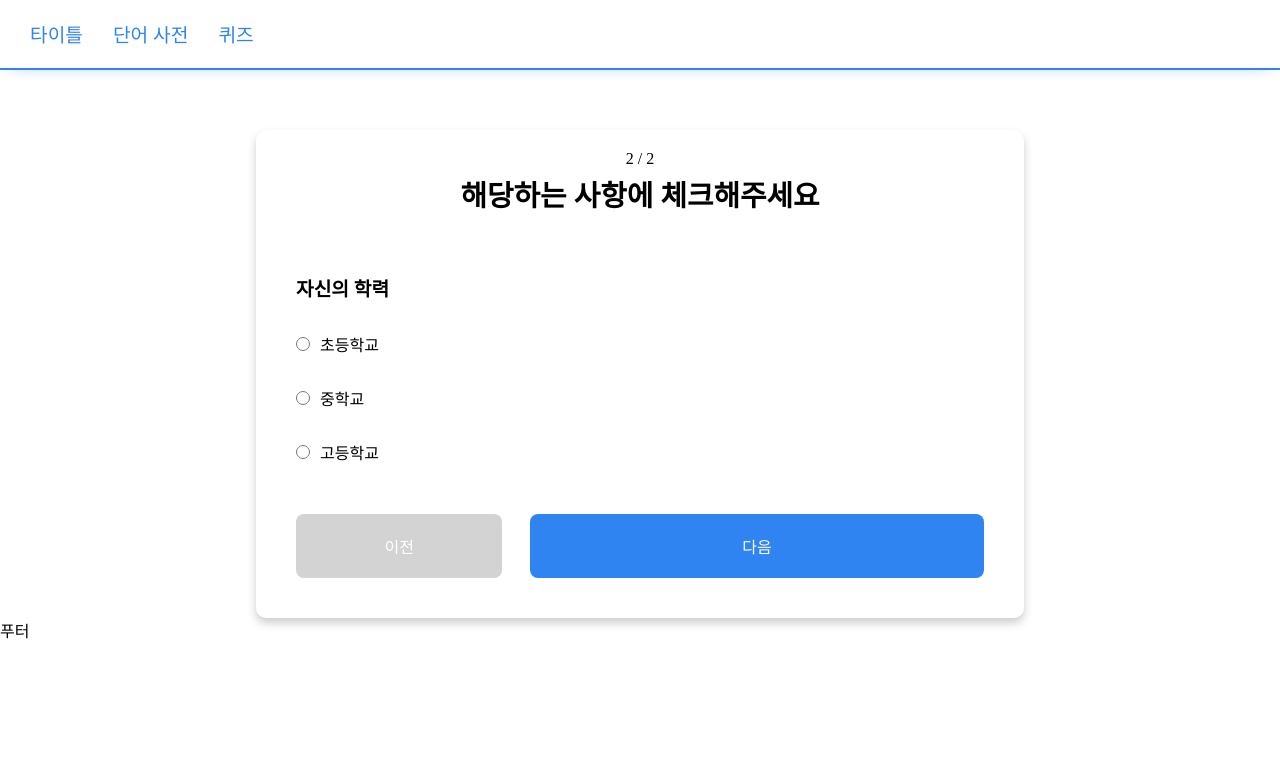
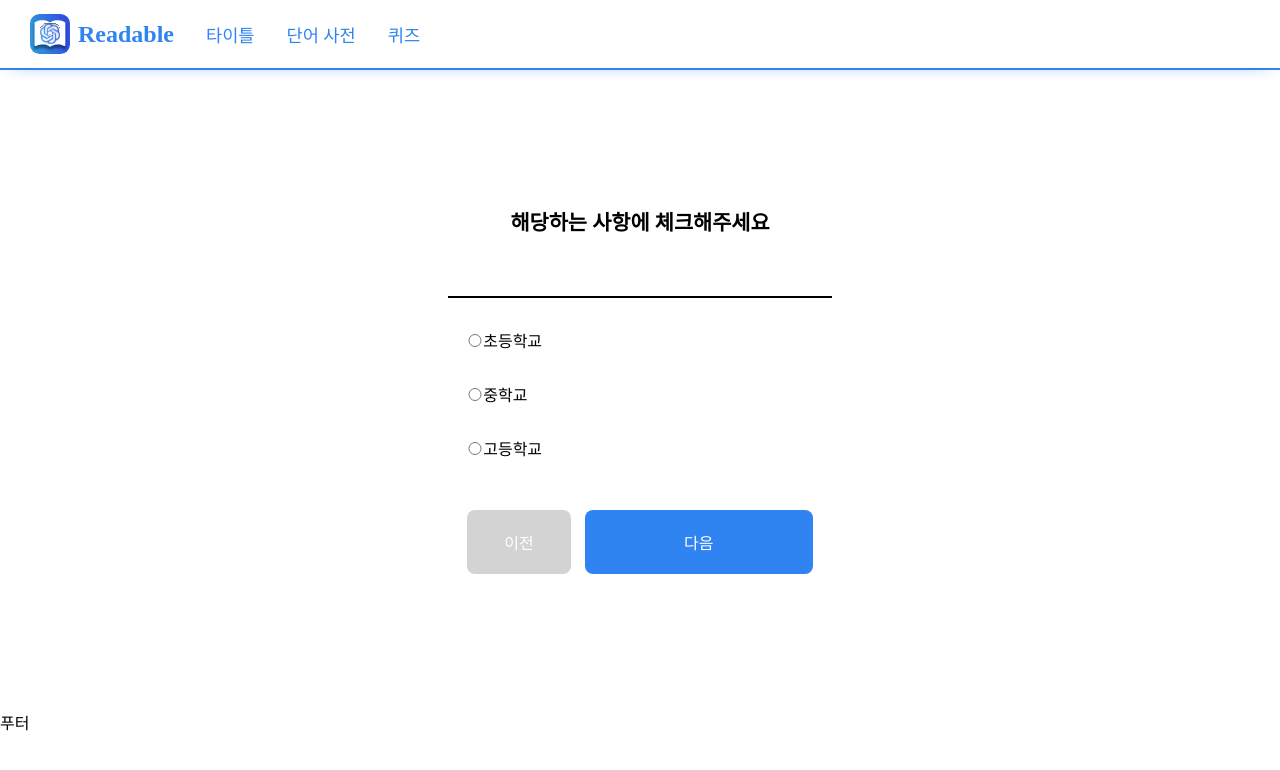
Before and after one commit to SWDC-Team-GG/GG-frontend, a React (Create React App) app: page /Survey in a window 1280 px wide. Shown: the top 770 px of the page. Built offline with nearby package versions, Linux system fonts and the light colour scheme.

Commit message:
ref : header

```diff
--- a/src/components/section/Header/index.tsx
+++ b/src/components/section/Header/index.tsx
@@ -1,20 +1,25 @@
 import { VscArrowLeft } from "react-icons/vsc";
 import React from "react";
 import * as S from "./style";
+import Logo from "../../../assets/logo.svg";
 
 function Header() {
   return (
     <S.Header>
-      <VscArrowLeft
+      {/* <VscArrowLeft
         className="arrow"
         onClick={() => {}}
         size={24}
         style={{ color: "#3084f2" }}
-      />
+      /> */}
+      <S.LogoContainer>
+        <S.LogoImg src={Logo} />
+        <S.Logo>Readable</S.Logo>
+      </S.LogoContainer>
       <S.Title>타이틀</S.Title>
       <S.NavTitle>단어 사전</S.NavTitle>
       <S.NavTitle>퀴즈</S.NavTitle>
-      <VscArrowLeft size={24} style={{ visibility: "hidden" }} />
+      {/* <VscArrowLeft size={24} style={{ visibility: "hidden" }} /> */}
     </S.Header>
   );
 }
--- a/src/components/section/Header/style.ts
+++ b/src/components/section/Header/style.ts
@@ -17,18 +17,35 @@ export const Header = styled.div`
       display: none;
     }
   }
+  gap: 2rem;
 `;
 
 export const Title = styled.p`
   color: #3084f2;
   font-weight: 400;
   text-align: center;
-  font-size: 1.2rem;
+  font-size: 1.1rem;
 `;
 
 export const NavTitle = styled(Title)`
-  padding-left: 30px;
   @media screen and (max-width: 500px) {
     display: none;
   }
 `;
+export const Logo = styled.div`
+  color: #3084f2;
+  font-size: 1.5rem;
+  font-weight: 900;
+`;
+
+export const LogoImg = styled.img`
+  width: 100%;
+  height: 5vh;
+`;
+
+export const LogoContainer = styled.div`
+  display: flex;
+  align-items: center;
+  justify-content: center;
+  gap: 0.5rem;
+`;
--- a/src/pages/Survey/index.tsx
+++ b/src/pages/Survey/index.tsx
@@ -4,26 +4,26 @@ import * as S from "./style";
 function Home() {
   const exp = ["초등학교", "중학교", "고등학교"];
   return (
-    <S.ROOT>
-      <S.Container>
-        <S.PageNumber>2 / 2</S.PageNumber>
+    <S.Layout>
+      <S.SurveyBox>
+        {/* <S.PageNumber>2 / 2</S.PageNumber> */}
         <S.Title>해당하는 사항에 체크해주세요</S.Title>
-        <form>
-          <S.SurveyContents>자신의 학력</S.SurveyContents>
+        <S.Line />
+        <S.Form>
           {exp.map((item) => (
             <S.RadioLabel>
-              <S.RadioBox type="radio" name="color" value="item" />
+              <S.RadioBox type="radio" value={item} />
               {item}
             </S.RadioLabel>
           ))}
-          <S.ButtonContainer>
-            <S.BeforeButton>이전</S.BeforeButton>
-            {/* color를 통해 이전, 다음 구분 */}
-            <S.AfterButton>다음</S.AfterButton>
-          </S.ButtonContainer>
-        </form>
-      </S.Container>
-    </S.ROOT>
+        </S.Form>
+        <S.ButtonContainer>
+          <S.BeforeButton>이전</S.BeforeButton>
+          {/* color를 통해 이전, 다음 구분 */}
+          <S.AfterButton>다음</S.AfterButton>
+        </S.ButtonContainer>
+      </S.SurveyBox>
+    </S.Layout>
   );
 }
 
--- a/src/pages/Survey/style.ts
+++ b/src/pages/Survey/style.ts
@@ -1,30 +1,46 @@
 import styled from "styled-components";
 
-export const ROOT = styled.div`
+export const Layout = styled.div`
   display: flex;
+  width: 100%;
+  height: 80vh;
+  align-items: center;
   justify-content: center;
 `;
 
-export const Container = styled.div`
-  width: 60%;
-  height: 50%;
-  margin-top: 60px;
-  border-radius: 10px;
-  box-shadow: 0px 5px 10px rgba(0, 0, 0, 0.2);
-  padding: 0 40px 40px 40px;
+export const Form = styled.div`
+  display: flex;
+  width: 90%;
+  flex-direction: column;
+  justify-content: flex-start;
+`;
+
+export const SurveyBox = styled.div`
+  display: flex;
+  flex-direction: column;
+  justify-content: center;
+  align-items: center;
+  width: 35%;
+  border-radius: 25px;
+  padding: 2rem;
 `;
 
 export const PageNumber = styled.div`
   text-align: center;
   font-size: 1rem;
-  margin: 20px 0px 5px 0px;
 `;
 
 export const Title = styled.div`
   text-align: center;
-  font-size: 1.8rem;
+  font-size: 1.3rem;
   font-weight: 900;
   margin-bottom: 60px;
+`;
+
+export const Line = styled.div`
+  height: 2px;
+  width: 100%;
+  background-color: black;
 `;
 
 export const SurveyContents = styled(Title)`
@@ -35,16 +51,12 @@ export const SurveyContents = styled(Title)`
 `;
 
 export const RadioLabel = styled.div`
-  display: block;
   font-size: 16px;
   margin-top: 30px;
 `;
 
 export const RadioBox = styled.input`
-  margin-right: 10px;
-  width: 14px;
-  height: 14px;
-  border-radius: 24px;
+  width: 1rem;
 `;
 
 export const BeforeButton = styled.button`
@@ -66,6 +78,7 @@ export const AfterButton = styled(BeforeButton)`
 
 export const ButtonContainer = styled.div`
   display: flex;
+  width: 90%;
   margin-top: 50px;
   justify-content: space-between;
 `;
```
Also changed, not shown: src/assets/logo.svg (added).
